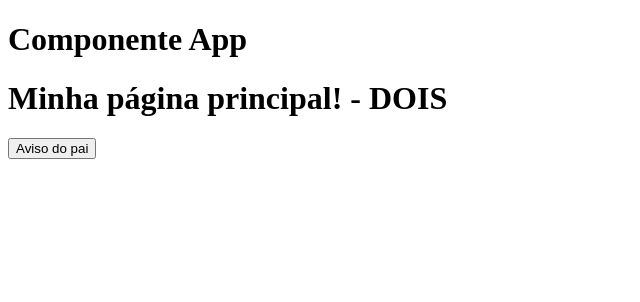
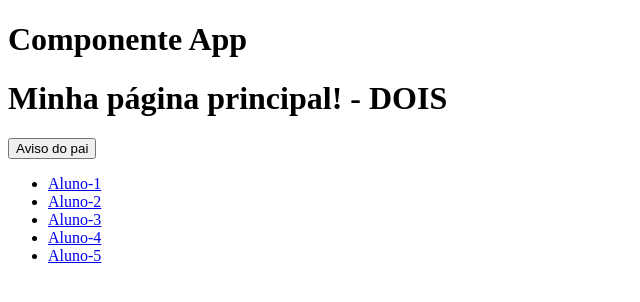
Before and after one commit to FelipeSants08/aula-05-2sem, a React (Vite) app in the folder aula05/: page / in a window 1280 px wide. Shown: the top 302 px of the page, without its empty margins (0-640 px from the left). Built offline with nearby package versions, Linux system fonts and the light colour scheme.

Commit message:
Props.children

```diff
--- a/aula05/src/App.tsx
+++ b/aula05/src/App.tsx
@@ -12,6 +12,15 @@ export default function App() {
       <h1>Componente App</h1>
       <Cabecalho paginaProps={pagina} nrPaginaProps={nrPagina} statusProps={status} avisoProps={aviso}>
 
+        {/* ul>li*5>a[href=#]{Aluno-$} */}
+        <ul>
+          <li><a href="#">Aluno-1</a></li>
+          <li><a href="#">Aluno-2</a></li>
+          <li><a href="#">Aluno-3</a></li>
+          <li><a href="#">Aluno-4</a></li>
+          <li><a href="#">Aluno-5</a></li>
+        </ul>
+
       </Cabecalho>
     </div>
   );
--- a/aula05/src/Cabecalho/Cabecalho.tsx
+++ b/aula05/src/Cabecalho/Cabecalho.tsx
@@ -1,6 +1,6 @@
 import { Cabecalho1Props, Cabecalho2Props } from "../types";
 
-export default function Cabecalho({ paginaProps, nrPaginaProps, statusProps, avisoProps }: Cabecalho1Props & Cabecalho2Props) {
+export default function Cabecalho({ paginaProps, nrPaginaProps, statusProps, avisoProps, children }: Cabecalho1Props & Cabecalho2Props) {
 
     document.title = statusProps + " - " + nrPaginaProps;
 
@@ -10,6 +10,9 @@ export default function Cabecalho({ paginaProps, nrPaginaProps, statusProps, avi
             <div>
                 <button onClick={() => avisoProps()}>Aviso do pai</button>
             </div>
+            <div>
+                {children}
+            </div>
         </header>
     );
 }
--- a/aula05/src/types.ts
+++ b/aula05/src/types.ts
@@ -1,6 +1,7 @@
 export type Cabecalho1Props = {
     paginaProps: string;
     nrPaginaProps: number | string;
+    children: React.ReactNode;
 }
 
 export type Cabecalho2Props = {
```
